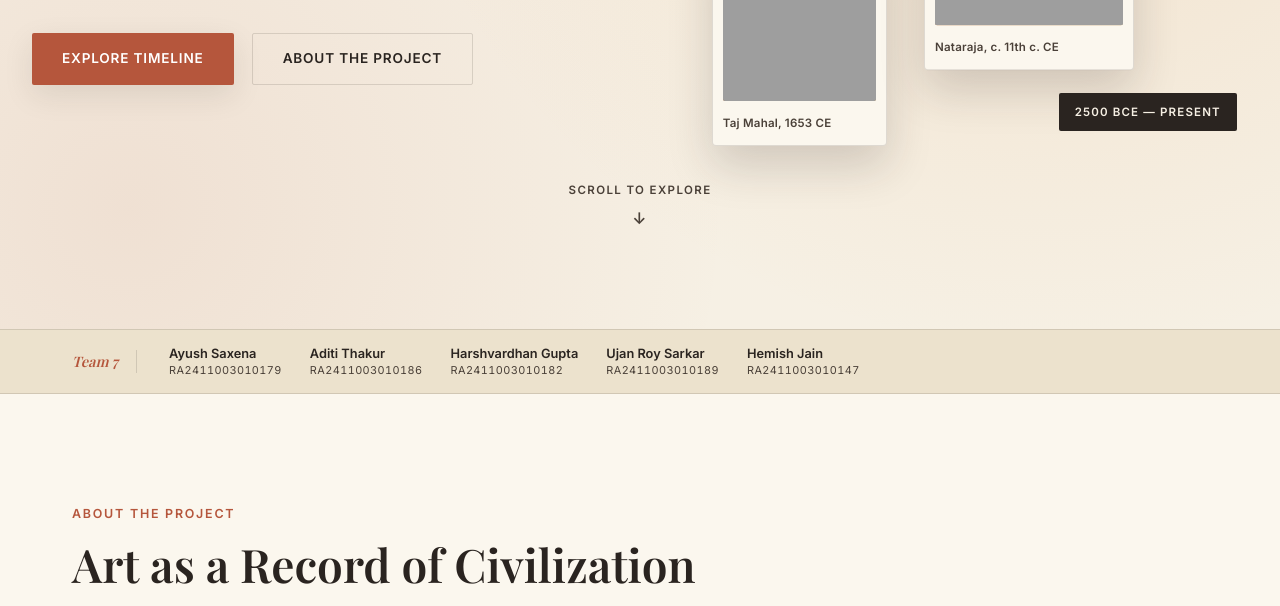
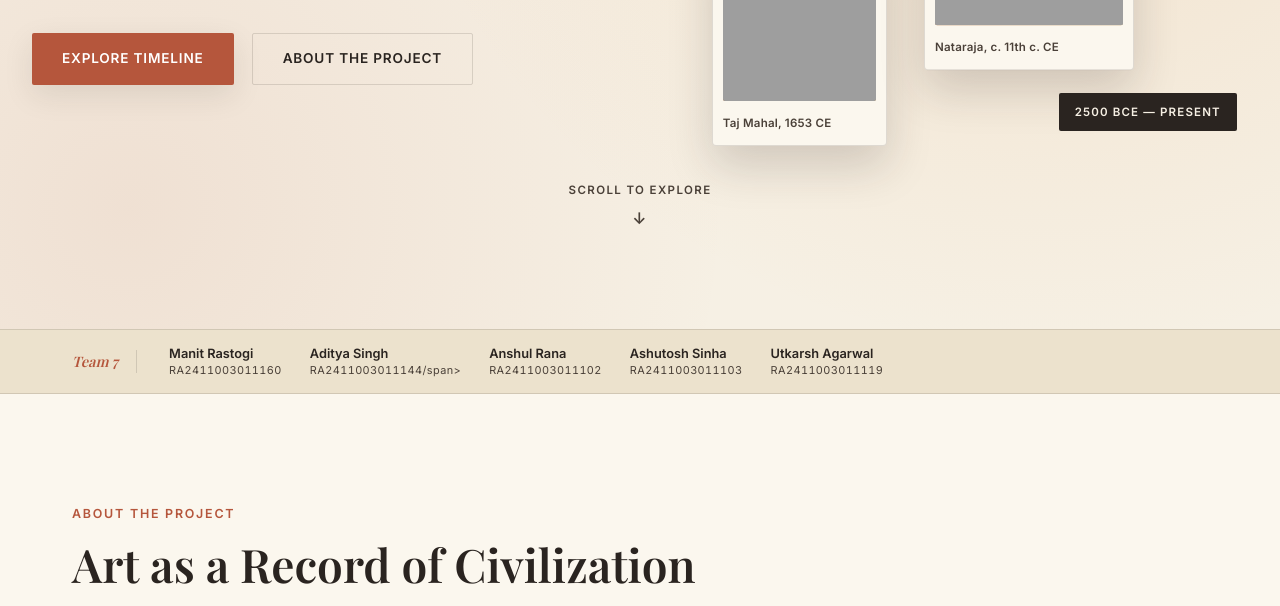
Before and after one commit to Ayush-0103/Extra, a plain HTML site: page index.html in a window 1280 px wide. Shown: the part 471-1077 px from the top of the page. Drawn offline with nearby package versions, Linux system fonts and the light colour scheme; grey boxes are pictures that could not be loaded; a web font is replaced by a local one.

Commit message:
Add new team members to index.html

```diff
--- a/index.html
+++ b/index.html
@@ -87,11 +87,11 @@
   <div class="section-inner team-credit-inner">
     <span class="team-label">Team&nbsp;7</span>
     <ul class="team-members">
-      <li><span class="tm-name">Ayush Saxena</span><span class="tm-id">RA2411003010179</span></li>
-      <li><span class="tm-name">Aditi Thakur</span><span class="tm-id">RA2411003010186</span></li>
-      <li><span class="tm-name">Harshvardhan Gupta</span><span class="tm-id">RA2411003010182</span></li>
-      <li><span class="tm-name">Ujan Roy Sarkar</span><span class="tm-id">RA2411003010189</span></li>
-      <li><span class="tm-name">Hemish Jain</span><span class="tm-id">RA2411003010147</span></li>
+      <li><span class="tm-name">Manit Rastogi</span><span class="tm-id">RA2411003011160</span></li>
+      <li><span class="tm-name">Aditya Singh</span><span class="tm-id">RA2411003011144/span></li>
+      <li><span class="tm-name">Anshul Rana</span><span class="tm-id">RA2411003011102</span></li>
+      <li><span class="tm-name">Ashutosh Sinha</span><span class="tm-id">RA2411003011103</span></li>
+      <li><span class="tm-name">Utkarsh Agarwal</span><span class="tm-id">RA2411003011119</span></li>
     </ul>
   </div>
 </div>
```
